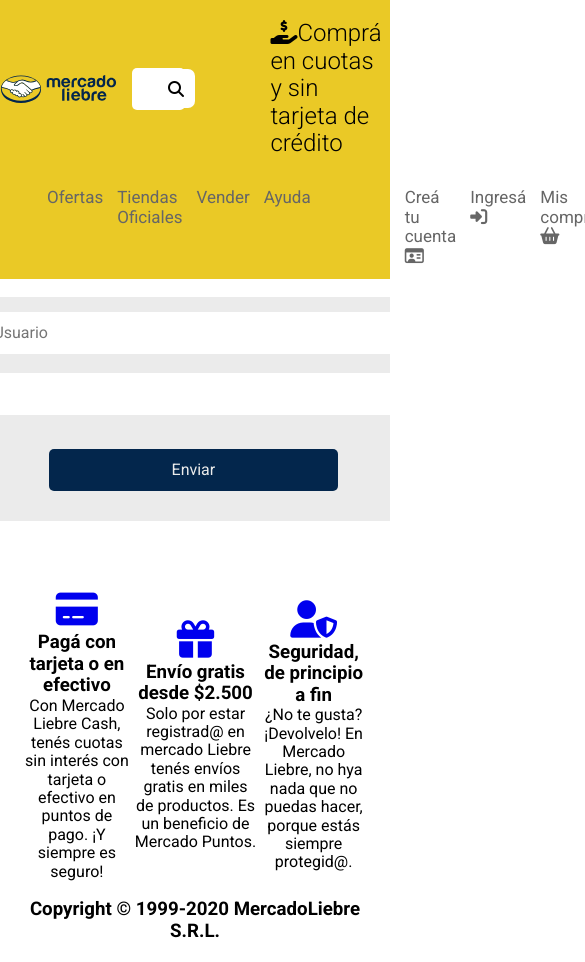
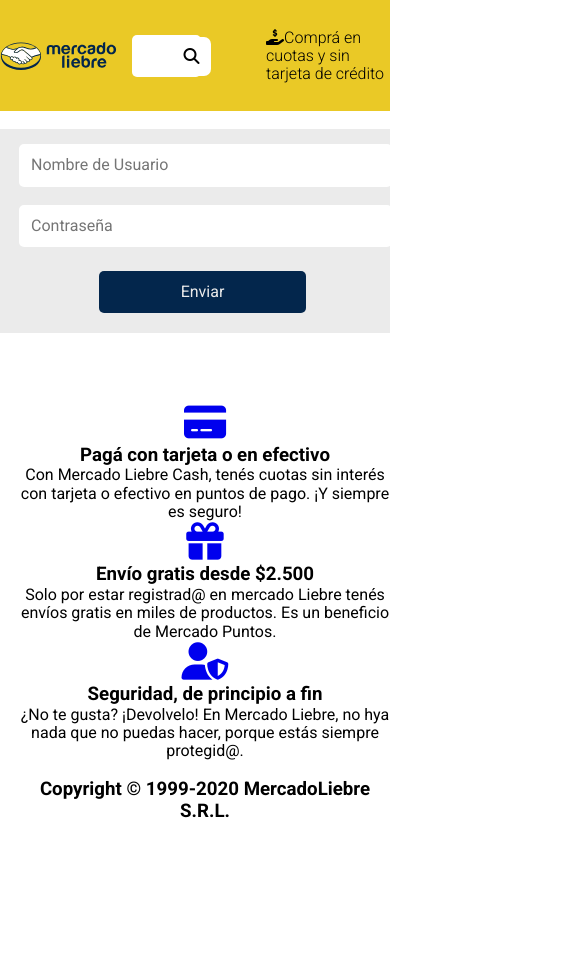
Before and after one commit to LauMilena/MercadoLiebre, a website: page views/login.html in a window 390 px wide. Shown: the top 962 px of the page, 585 px wide, since content can reach past the window. After the commit the page ends 844 px from the top, so only its background shows below. Drawn offline with nearby package versions, Linux system fonts and the light colour scheme; files that its build step writes are made by us from their sources; files whose address does not match are found by name.

Commit message:
ajuste de barra buscadora y footer en el login

```diff
--- a/public/css/styles.css
+++ b/public/css/styles.css
@@ -221,35 +221,16 @@
         display: none;
     }
 
-    /*input {
-        margin:1rem 0;
-        width: 80%;
-        position: relative;
-        border-radius: 5px;
-        border: none;
-        background-color: #ebebeb;
-        padding: 10px;
+    .footer{
+        display:flex;
+        flex-direction: column;
+        justify-content: space-between;
+        align-items: center;
 
-      }
 
-    .lupa{
-        display:block;
-        position: absolute;
-        color: black;
-        margin: -30px;
-        margin-right:250px;
-        margin-top: -12px;
-        padding-left:30px;
-        padding-right: 15px;
+    }
 
-      }
 
-    .buscador{
-        display:flex;
-        align-items: center;
-        justify-content: center;
-        position:relative;
-    }*/
 
     .main{
 
@@ -298,39 +279,7 @@
         margin:15px;
         margin-left: 0px;
     }
-    /*
-    input {
-        margin: 0;
-        margin-right: 15px;
-        width: 80%;
-        position: relative;
-        border-radius: 5px;
-        border: none;
-        background-color: #ebebeb;
-        padding: 10px;
 
-      }
-
-    .lupa{
-        display:block;
-        position: absolute;
-        color: black;
-        margin: -30px;
-        margin-right:40px;
-        margin-top: 4px;
-        padding-left:20vw;
-        padding-right: 0px;
-
-      }
-
-    .buscador{
-        display:flex;
-        align-items: center;
-        justify-content: center;
-        position:relative;
-        margin-left: 15px;
-    }
-    */
 
     .main-header-top-bar{
         flex-wrap: wrap;
@@ -387,39 +336,7 @@
         width: 30vw;
         margin:10px;
     }
-    /*
-    input {
-        margin: 0;
-        margin-right: 15px;
-        width: 90%;
-        position: relative;
-        border-radius: 5px;
-        border: none;
-        background-color: #ebebeb;
-        padding: 10px;
 
-      }
-
-    .lupa{
-        display:block;
-        position: absolute;
-        color: black;
-        margin: -15px;
-        margin-right:10px;
-        margin-top: 4px;
-        padding-left:0px;
-        padding-right:10px;
-
-      }
-
-    .buscador{
-        display:flex;
-        align-items: center;
-        justify-content: center;
-        position:relative;
-        margin-left: 15px;
-    }
-    */
 
     .main-header-top-bar{
         flex-wrap: nowrap;
@@ -427,7 +344,10 @@
     }
     .copy-header{
         font-size: 18px;
+        margin-left:0px;
     }
+
+
     .main{
 
         display: flex;
@@ -447,6 +367,14 @@
             display:block;
 
         }
+
+    }
+    .footer{
+        display:flex;
+        flex-direction: row;
+        justify-content: space-between;
+        align-items: center;
+
 
     }
 }
@@ -478,50 +406,25 @@
         width: 30vw;
         margin:15px;
     }
-    /*
-input {
-        margin: 0;
-        margin-right: 15px;
-        max-width: 100%;
 
-        position: relative;
-        border-radius: 5px;
-        border: none;
-        background-color: #ebebeb;
-        padding: 10px;
-
-      }
-
-    .lupa{
-        display:block;
-        position: absolute;
-        color: black;
-        margin: -15px;
-        margin-right:10px;
-        margin-top: 4px;
-        padding-left:0px;
-        padding-right:10px;
-
-      }
-
-    .buscador{
-        display:flex;
-        align-items: center;
-        justify-content: center;
-        position:relative;
-        margin-left: 15px;
-
-    }*/
     .main-header-top-bar{
         flex-wrap: nowrap;
         justify-content: space-between;
     }
+
     .copy-header{
         font-size: 18px;
         margin:auto;
         margin-right: 30px;
+        margin-left:0px;
         text-align: right;
     }
+
+    .buscador{
+        width: 100%;
+        margin-left: 120px;
+    }
+
     .main{
 
         display: flex;
@@ -549,4 +452,13 @@
         }
 
     }
+
+    .footer{
+        display:flex;
+        flex-direction: row;
+        justify-content: space-between;
+        align-items: center;
+
+
+    }
 }
--- a/public/css/stylesLogin.css
+++ b/public/css/stylesLogin.css
@@ -16,6 +16,8 @@
     background-color: #EAC926;
     padding: 20px 0px 0px;
     margin: 0;
+    width: 100vw;
+
 }
 
 .main-header-top-bar{
@@ -96,7 +98,7 @@
     margin-top: 0;
     margin-bottom: 15%;
     margin-left: 0%;
-    width: 100%;
+    width: 100vw;
     background-color: #ebebeb;
 }
 
@@ -114,7 +116,7 @@
 input{
     border: none;
     border-radius: 5px;
-    width: 280%;
+    width: 200%;
     margin:15px;
     margin-left: 5px;
     padding: 12px;
@@ -142,6 +144,7 @@
     padding: 10px;
     margin: 10px;
     text-align: center;
+    width: 100vw;
 }
 
 .credit-card, .gift, .security{
@@ -160,3 +163,76 @@
 .credit-card:hover, .gift:hover, .security:hover{
     color:#39b54a;
 }
+
+
+@media(min-width: 100px) and (max-width: 700px){
+    .main-header-bottom-bar{
+        display:none;
+    }
+
+    .copy-header{
+        font-weight: 300;
+        font-size:16px;
+        width: 40%;
+        margin-left: 50px;
+        text-align: flex-end;
+
+    }
+
+    .form{
+        display:flex;
+        justify-content: center;
+        align-items: center;
+        margin-right: 0;
+        margin-top: 0;
+        margin-bottom: 15%;
+        margin-left:0%;
+        width: 100vw;
+        background-color: #ebebeb;
+    }
+    .caja-login{
+        display:flex;
+        justify-content: center;
+        align-items: flex-start;
+        flex-direction: column;
+        margin: 10px;
+        margin-left: -135px;
+        padding: 5px;
+
+    }
+
+    input{
+
+        width: 180%;
+        margin:15px;
+        margin-left: 5px;
+        padding: 12px;
+        align-items: center;
+    }
+
+    .enviar{
+
+        width: 100%;
+        margin:5px;
+        margin-right:0;
+        margin-left: 80px;
+        padding: 12px;
+
+    }
+    .footer{
+        display: flex;
+        flex-direction: column;
+    }
+}
+
+@media(min-width:701px){
+    input{
+
+        width: 280%;
+        margin:15px;
+        margin-left: 5px;
+        padding: 12px;
+        align-items: center;
+    }
+
+}
```
